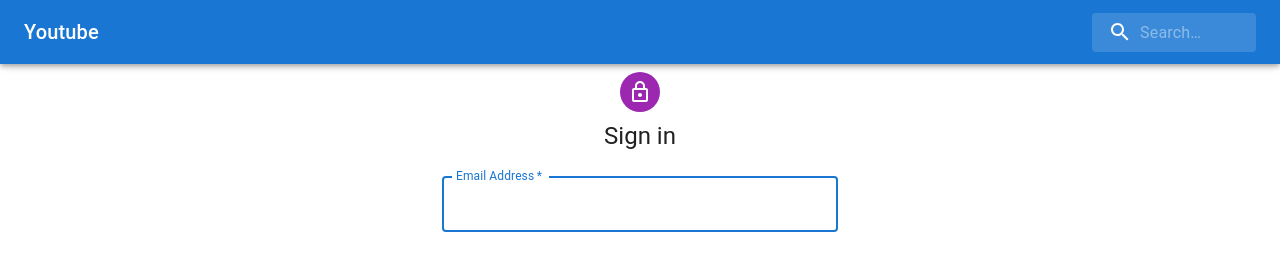
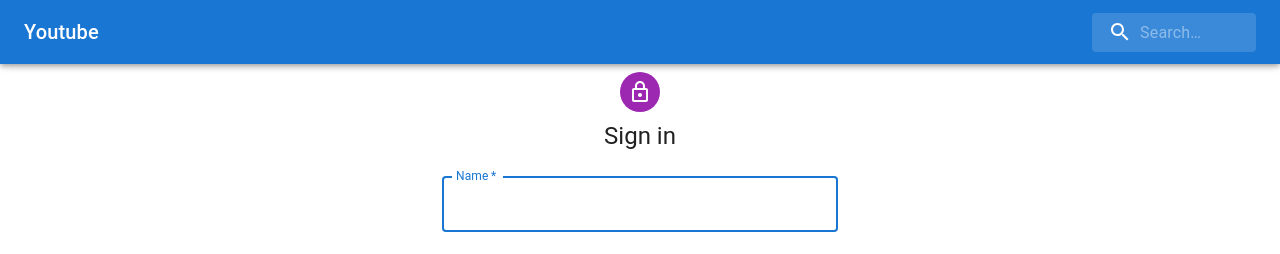
Before and after one commit to amaz11/youtube_clone, a React (Create React App) app: page /signin in a window 1280 px wide. Shown: the top 254 px of the page. Built offline with nearby package versions, Linux system fonts and the light colour scheme.

Commit message:
minor change

```diff
--- a/package.json
+++ b/package.json
@@ -7,14 +7,17 @@
     "@emotion/styled": "^11.10.4",
     "@mui/icons-material": "^5.10.6",
     "@mui/material": "^5.10.7",
+    "@reduxjs/toolkit": "^1.8.6",
     "@testing-library/jest-dom": "^5.16.5",
     "@testing-library/react": "^13.4.0",
     "@testing-library/user-event": "^13.5.0",
     "axios": "^1.1.2",
     "react": "^18.2.0",
     "react-dom": "^18.2.0",
+    "react-redux": "^8.0.4",
     "react-router-dom": "^6.4.2",
     "react-scripts": "5.0.1",
+    "redux-persist": "^6.0.0",
     "styled-components": "^5.3.6",
     "timeago.js": "^4.0.2",
     "web-vitals": "^2.1.4"
--- a/src/axios/axiosApi.js
+++ b/src/axios/axiosApi.js
@@ -1,7 +1,7 @@
 import axios from "axios";
 
 const apibase = axios.create({
-  baseURL: "http://localhost:8081/",
+  baseURL: "http://localhost:8081/api/",
   withCredentials: true,
   credentials: "include",
 });
--- a/src/components/SignIn/SignIn.js
+++ b/src/components/SignIn/SignIn.js
@@ -12,6 +12,7 @@
 import Container from "@mui/material/Container";
 import { createTheme, ThemeProvider } from "@mui/material/styles";
 import { Link } from "react-router-dom";
+import { apibase } from "../../axios/axiosApi";
 
 function Copyright(props) {
   return (
@@ -34,14 +35,16 @@
 const theme = createTheme();
 
 export default function SignIn() {
-  const handleSubmit = (event) => {
+  const handleSubmit = async (event) => {
     event.preventDefault();
     const data = new FormData(event.currentTarget);
     const dataObj = {
-      email: data.get("email"),
+      name: data.get("name"),
       password: data.get("password"),
     };
-    console.log(dataObj);
+    // const {name,password} = dataObj
+    const res = await apibase.post("/auth/signin", dataObj);
+    console.log(res.data);
     // console.log({
     //   email: data.get("email"),
     //   password: data.get("password"),
@@ -76,10 +79,10 @@
               margin="normal"
               required
               fullWidth
-              id="email"
-              label="Email Address"
-              name="email"
-              autoComplete="email"
+              id="name"
+              label="Name"
+              name="name"
+              autoComplete="name"
               autoFocus
             />
             <TextField
```
Also changed, not shown: 1 other file (tests, documents, lock files or other folders).
